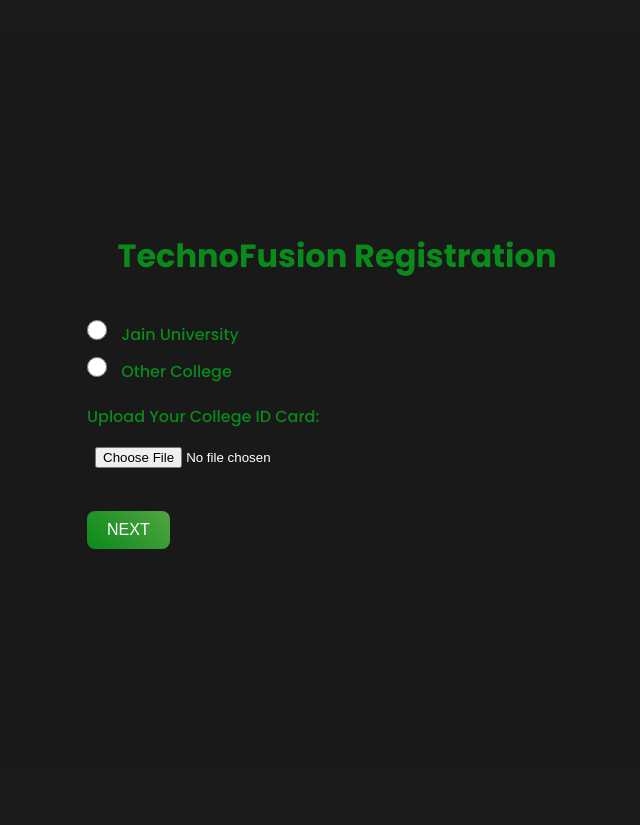
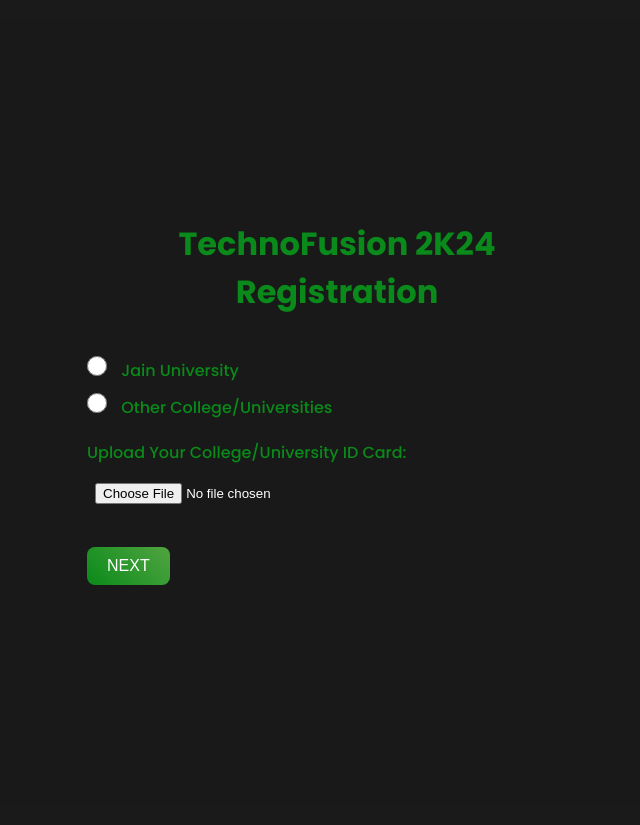
Before and after one commit to pratyushkashyyy/registration-form-for-event, a Flask app: page / in a window 1280 px wide. Shown: the whole page, without its empty margins (303-943 px from the left). Before the commit the page ends 549 px from the top, so only its background shows below. Run offline with Flask 3, Linux system fonts and the light colour scheme; some libraries are stand-ins or nearby versions.

Commit message:
Content Updated.

```diff
--- a/templates/index.html
+++ b/templates/index.html
@@ -11,7 +11,7 @@
 </head>
 <body>
     <div class="container">
-        <h1>TechnoFusion Registration</h1>
+        <h1>TechnoFusion 2K24 Registration</h1>
         <form id="registrationForm" action="/submit" method="post" enctype="multipart/form-data">
             <div id="step1" class="step">
                 <div class="input_box">
@@ -19,15 +19,15 @@
                         <input type="radio" id="jain" name="participant_type" value="Jain" required> Jain University
                     </label>
                     <label>
-                        <input type="radio" id="other" name="participant_type" value="Other" required> Other College
+                        <input type="radio" id="other" name="participant_type" value="Other" required> Other College/Universities
                     </label>
                 </div>
                 <div id="college-name-box" class="input_box hidden">
-                    <label for="college-name-input">Enter College Name:</label>
+                    <label for="college-name-input">Enter College/University Name:</label>
                     <input type="text" id="college-name-input" name="college_name" placeholder="Enter your College Name">
                 </div>
                 <div class="input_box">
-                    <label for="college-id">Upload Your College ID Card:</label>
+                    <label for="college-id">Upload Your College/University ID Card:</label>
                     <input type="file" id="college-id" name="college_id" accept="image/*" required>
                 </div>
                 <button type="button" class="pay-button" onclick="showStep2()">Next</button>
@@ -76,7 +76,7 @@
                     </label>
                 </div>
                 <div class="input_box">
-                    <label>Price: <span id="price-display">0</span></label>
+                    <label>Registration Fee: <span id="price-display">0</span></label>
                 </div>
                 <button type="button" class="pay-button" onclick="showStep3()">Next</button>
             </div>
```
Also changed, not shown: instance/event_registration.db, uploads/2ec8ae97-eccd-41a9-9a2b-67f4b2ebcb2e_pay.jpg (added), uploads/9dcbf2a2-d559-4a52-a7ec-f775bc0b3891_acm logo new.png (added), uploads/d8e92557-4a67-4df0-8948-99cbfd24f55a_me.jpg (added), uploads/eb294e5c-a97f-473a-8bfa-8175d5f9373a_me.jpg (added), 2 other files.
